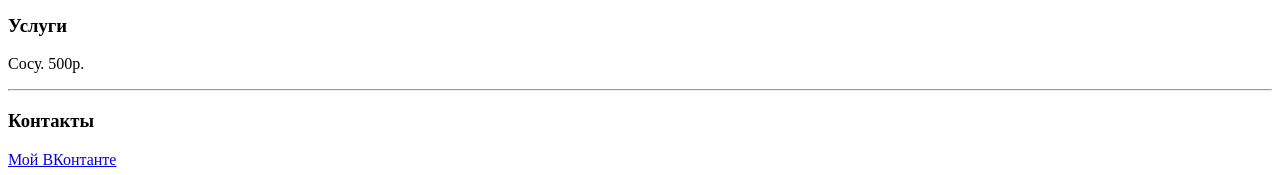
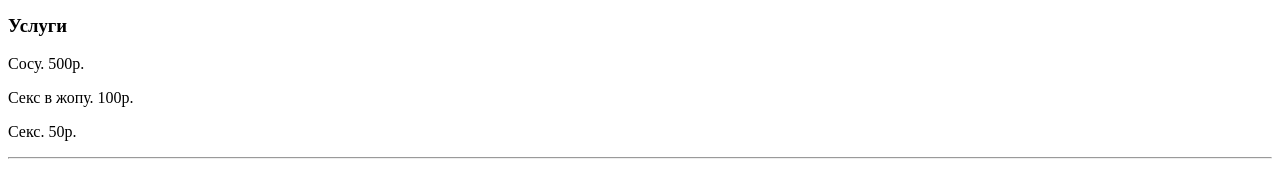
Before and after one commit to michenco123/vera, a plain HTML site: page index.html in a window 1280 px wide. Shown: the part 194-369 px from the top of the page. Drawn offline with Linux system fonts and the light colour scheme.

Commit message:
Update index.html

```diff
--- a/index.html
+++ b/index.html
@@ -22,6 +22,8 @@
     <hr>
     <h3>Услуги</h1>
     <p>Сосу. 500р.</p>
+	<p>Секс в жопу. 100р.</p>
+	<p>Секс. 50р.</p>
     <hr>
     <h3> Контакты </h3>
     <a href="https://vk.com/baby.vrr_18">Мой ВКонтанте</a>
```
